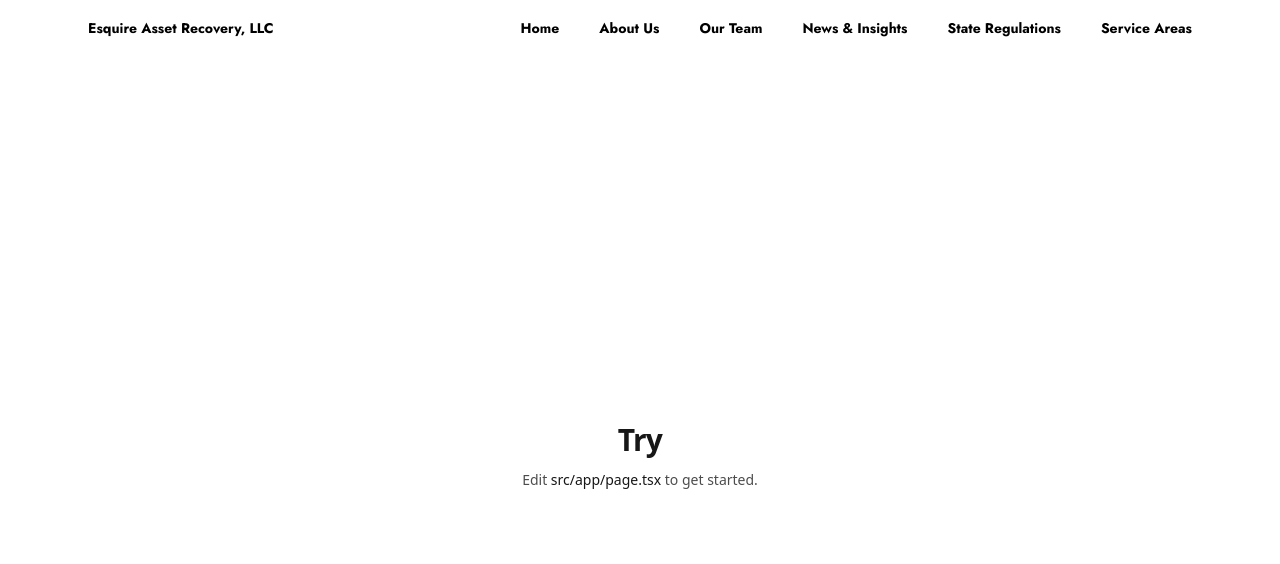
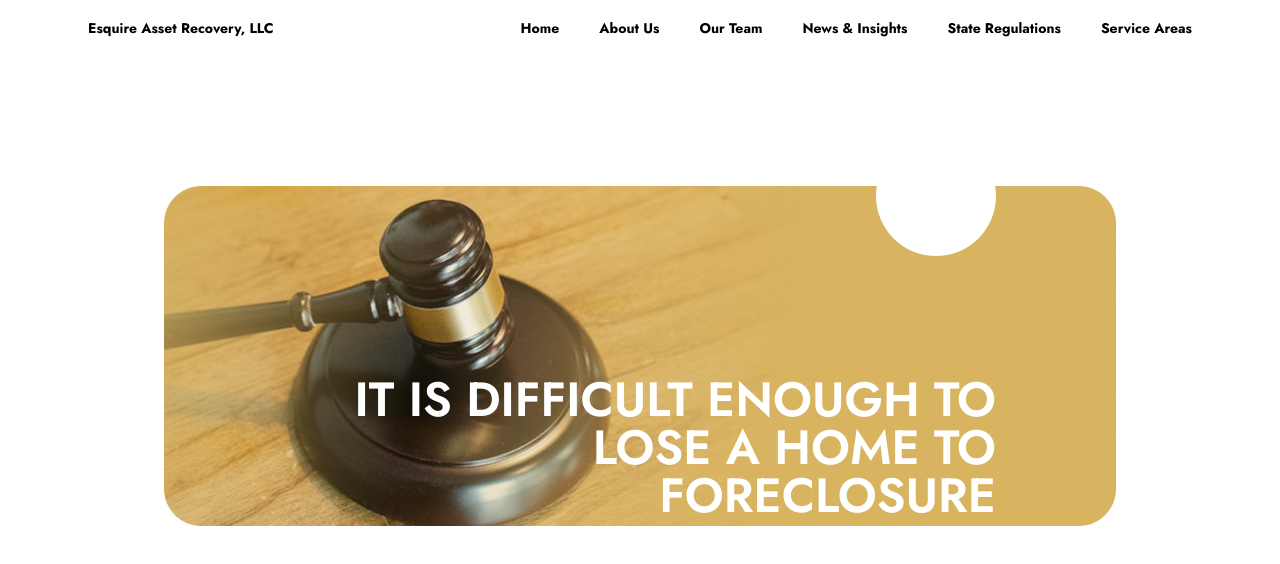
Before and after one commit to Crounous/Esquire, a Next.js app: page / in a window 1280 px wide. Shown: the top 564 px of the page. Built offline with nearby package versions, Linux system fonts and the light colour scheme.

Commit message:
feat: hero section

```diff
--- a/src/app/layout.tsx
+++ b/src/app/layout.tsx
@@ -1,5 +1,5 @@
 import type { Metadata } from "next";
-import { Jost } from "next/font/google";
+import { Jost, Merriweather } from "next/font/google";
 import { Header } from "@/components/layout/Header";
 import "./globals.css";
 
@@ -8,14 +8,17 @@ const jost = Jost({
   subsets: ["latin"],
 });
 
-
+const merriweather = Merriweather({
+  variable: "--font-merriweather",
+  subsets: ["latin"],
+  weight: ["300", "400", "700", "900"],
+});
 
 export const metadata: Metadata = {
   title: {
     default: "Try",
     template: "%s · Try",
-  },
-  description: "A Next.js + Tailwind app bootstrapped with Bun.",
+  }
 };
 
 export default function RootLayout({
--- a/src/app/page.tsx
+++ b/src/app/page.tsx
@@ -1,11 +1,26 @@
 export default function HomePage() {
   return (
     <main className="flex min-h-screen items-center justify-center bg-background p-6 text-foreground">
-      <div className="w-full max-w-xl space-y-3 text-center">
-        <h1 className="text-3xl font-semibold tracking-tight">Try</h1>
-        <p className="text-sm text-black/70 dark:text-white/70">
-          Edit <span className="font-medium text-foreground">src/app/page.tsx</span> to get started.
-        </p>
+      <div className="flex flex-col justify-center items-center w-full px-35">
+
+        {/* Hero Section */}
+        <div className="flex flex-col w-full min-h-128 gap-y-30 items-end justify-center bg-contain bg-center bg-no-repeat px-30 md:px-30"
+        style={{backgroundImage: "url('/home/images/HeroBackground.png')"}} >
+          <div className="rounded-full bg-white h-30 w-30"> </div>
+          <div className="ml-auto w-full max-w-3xl text-right flex flex-col gap-y-4">
+          <h1 className="font-sans text-5xl font-semibold text-white">IT IS DIFFICULT ENOUGH TO LOSE A HOME TO FORECLOSURE</h1>
+          <p className="font-sans text-4xl tracking-tighter text-white">You should not also lose your home equity</p>
+        </div>
+        </div>
+
+        {/* Banner Section */}
+        <div className="flex flex-col w-full h-40 items-center justify-center bg-primary mt-10 rounded-lg">
+
+        </div>
+
+
+
+
       </div>
     </main>
   );
```
Also changed, not shown: public/home/images/HeroBackground.png (added).
